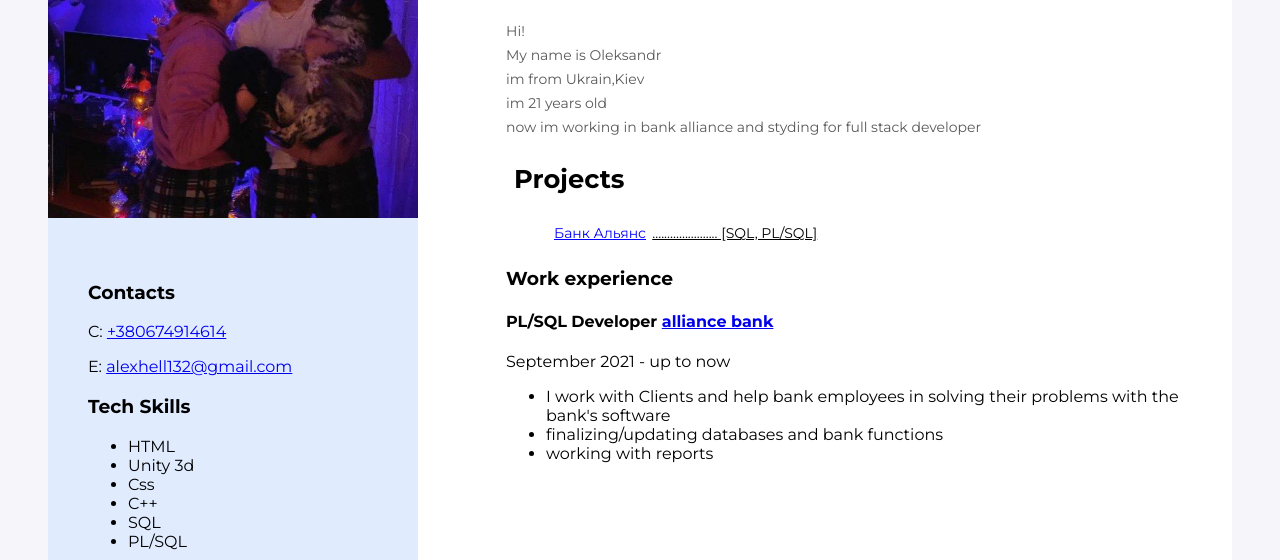
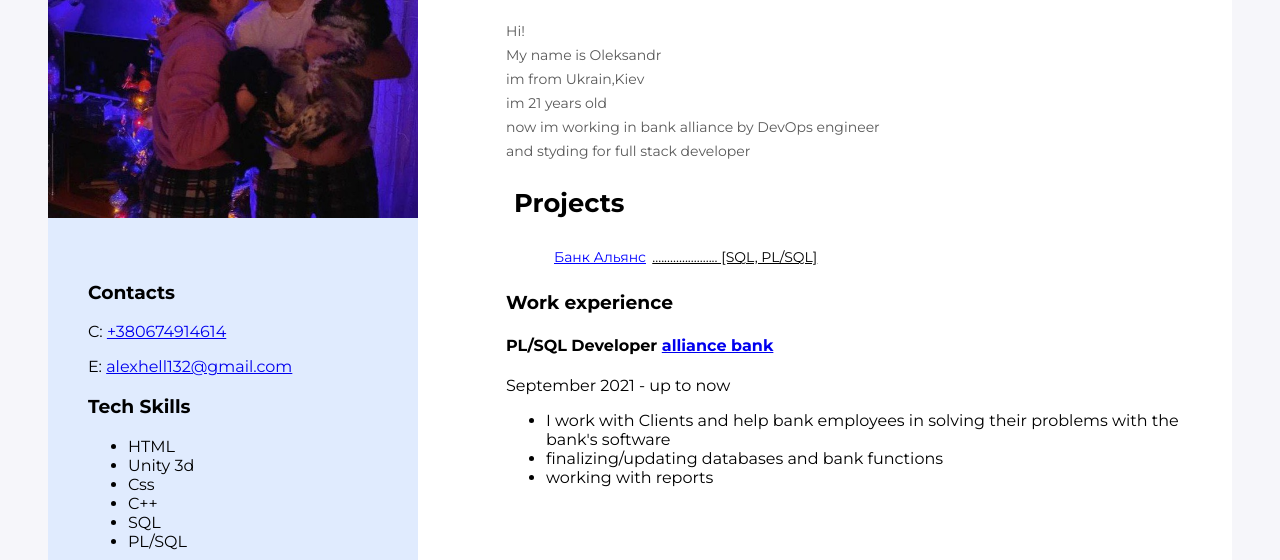
Before and after one commit to Alexhellupov-cyber/resum, a plain HTML site: page index.html in a window 1280 px wide. Shown: the part 240-800 px from the top of the page. Drawn offline with Linux system fonts and the light colour scheme.

Commit message:
Update index.html

```diff
--- a/index.html
+++ b/index.html
@@ -21,7 +21,8 @@
 					My name is Oleksandr<br>
 					im from Ukrain,Kiev<br>
 					im 21 years old<br>
-					now im working in bank alliance and styding for full stack developer<br>
+					now im working in bank alliance by DevOps engineer<br>
+					and styding for full stack developer<br>
 
                 </p>
             </div>
```
